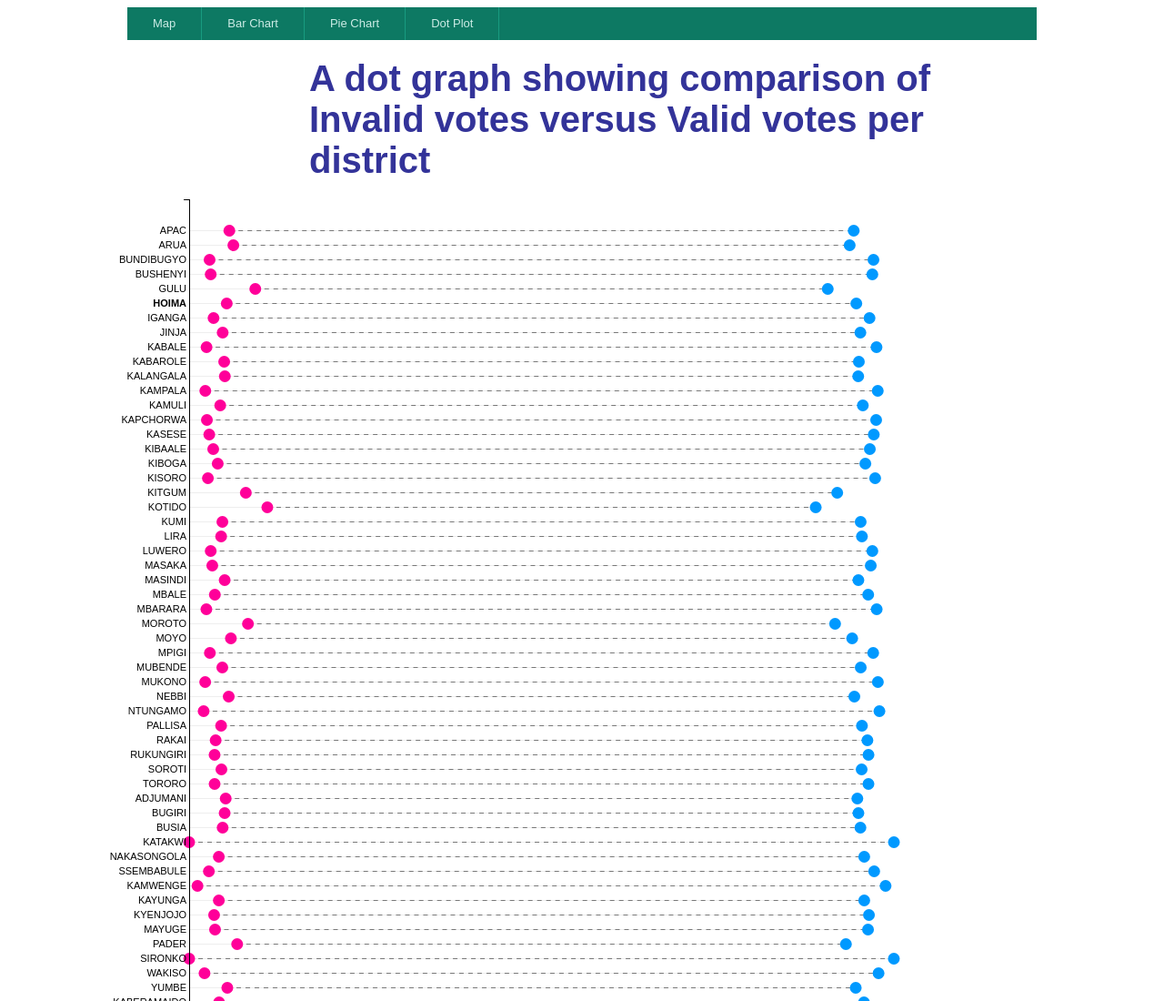
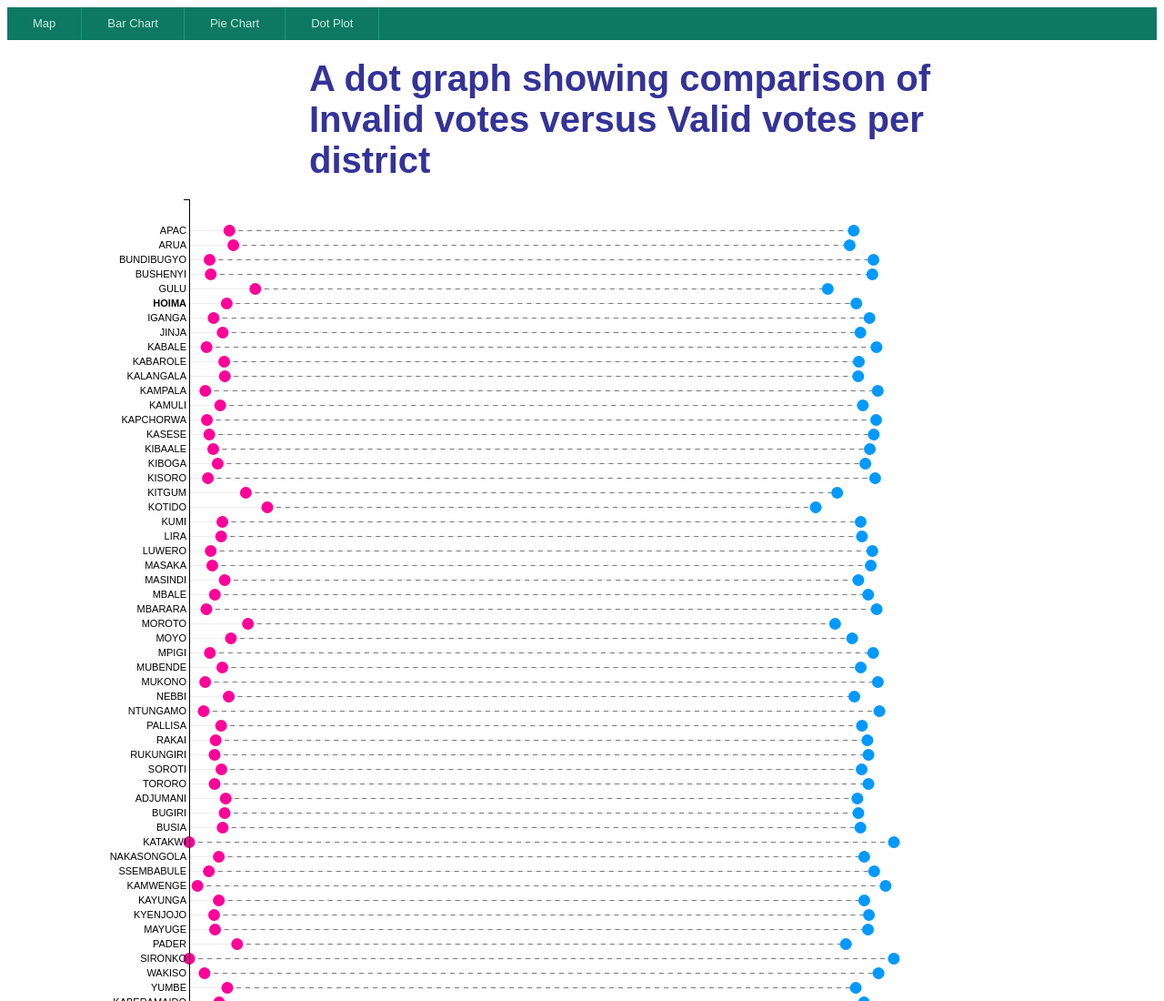
Before and after one commit to Ms-Ainebyona/dotplot, a plain HTML site: page index.html in a window 1280 px wide. Shown: the top 1100 px of the page at 91% size. Drawn offline with nearby package versions, Linux system fonts and the light colour scheme.

Commit message:
Update index.html

```diff
--- a/index.html
+++ b/index.html
@@ -2,7 +2,7 @@
 <html lang="en">
 	<head>
 		<meta charset="utf-8">
-		<title>Comparison of Ivalid and Valid votes per district</title>
+		<title>Comparison of Invalid and Valid votes per district</title>
 		<script type="text/javascript" src="https://cdnjs.cloudflare.com/ajax/libs/d3/3.5.6/d3.min.js"></script>
 		<style type="text/css">
 
@@ -113,8 +113,7 @@
 		</style>
 	</head>
 	<body>
-
-		<div id="main">
+		<div class="container">
 			<nav>
 				<ul class="nav">
 				  <li><a href="https://ms-ainebyona.github.io/map/">Map</a></li>
@@ -123,11 +122,14 @@
 				  <li><a href="https://ms-ainebyona.github.io/dotplot/">Dot Plot</a></li>
 				</ul>
 			</nav>
+
+		<div id="main">
 			<h1>A dot graph showing comparison of Invalid votes versus Valid votes per district
 
 
 
 		</div>
+			</div>
 		<script type="text/javascript">
 
 		// this is the size of the svg container -- the white part
```
